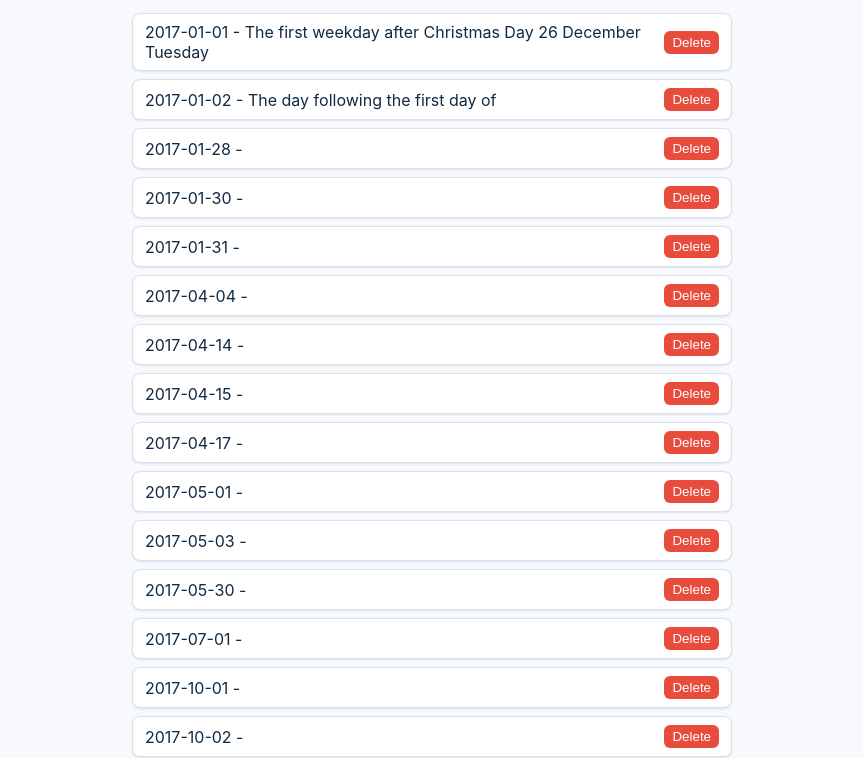
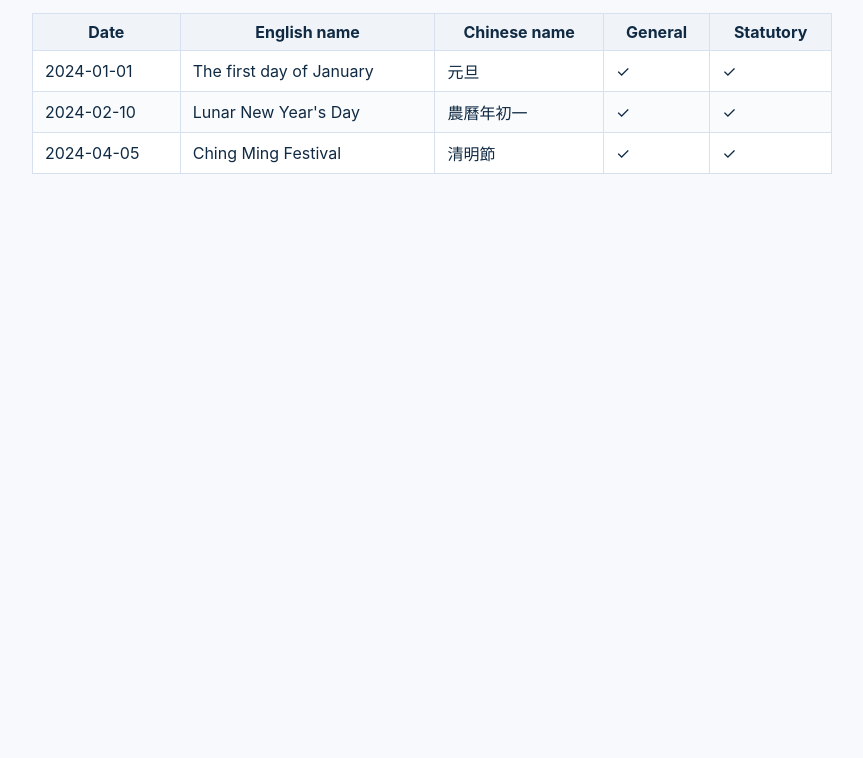
Before and after one commit to raymondckm2000/hk-holidays, a website: page holiday-list.html in a window 1280 px wide. Shown: the part 63-821 px from the top of the page, without its empty margins (208-1071 px from the left). After the commit the page ends 800 px from the top, so only its background shows below. Drawn offline with Linux system fonts and the light colour scheme.

Commit message:
Load holidays from data folder

```diff
--- /dev/null
+++ b/data/company_holidays_ALL.json
@@ -0,0 +1,20 @@
+[
+  {
+    "date": "2024-01-01",
+    "name_en": "The first day of January",
+    "name_zh": "元旦",
+    "statutory": true
+  },
+  {
+    "date": "2024-02-10",
+    "name_en": "Lunar New Year's Day",
+    "name_zh": "農曆年初一",
+    "statutory": true
+  },
+  {
+    "date": "2024-04-05",
+    "name_en": "Ching Ming Festival",
+    "name_zh": "清明節",
+    "statutory": true
+  }
+]
--- a/holiday-list.html
+++ b/holiday-list.html
@@ -17,66 +17,65 @@
       text-align: center;
     }
 
-    ul {
-      list-style: none;
-      padding: 0;
-      max-width: 600px;
+    table {
+      border-collapse: collapse;
+      width: 100%;
+      max-width: 800px;
       margin: 0 auto;
     }
 
-    li {
+    th,
+    td {
+      border: 1px solid #d6e0ef;
+      padding: 8px 12px;
       background: #fff;
-      border: 1px solid #d6e0ef;
-      border-radius: 8px;
-      padding: 8px 12px;
-      margin-bottom: 8px;
-      display: flex;
-      justify-content: space-between;
-      align-items: center;
-      box-shadow: 0 1px 2px rgba(16, 42, 67, 0.1);
     }
 
-    li span {
-      flex: 1;
+    th {
+      background: #f0f4f8;
     }
 
-    button {
-      background: #e74c3c;
-      color: #fff;
-      border: 0;
-      border-radius: 6px;
-      padding: 4px 8px;
-      cursor: pointer;
-      transition: background 0.2s ease-in-out;
-    }
-
-    button:hover {
-      background: #c0392b;
+    tr:nth-child(even) td {
+      background: #f9fbfd;
     }
   </style>
 </head>
 <body>
   <h1>HK Holidays</h1>
-  <ul id="holiday-list"></ul>
+  <table>
+    <thead>
+      <tr>
+        <th>Date</th>
+        <th>English name</th>
+        <th>Chinese name</th>
+        <th>General</th>
+        <th>Statutory</th>
+      </tr>
+    </thead>
+    <tbody id="holiday-list"></tbody>
+  </table>
 
   <script type="module">
     async function loadHolidays() {
-      const res = await fetch('./hk_holidays_2017_2026.json');
+      const res = await fetch('./data/company_holidays_ALL.json');
       const data = await res.json();
-      const list = document.getElementById('holiday-list');
+      const body = document.getElementById('holiday-list');
 
       data.forEach(h => {
-        const li = document.createElement('li');
-        li.innerHTML = `<span>${h.date} - ${h.name_en}</span>`;
-
-        const btn = document.createElement('button');
-        btn.textContent = 'Delete';
-        btn.addEventListener('click', () => {
-          list.removeChild(li);
+        const tr = document.createElement('tr');
+        const fields = [
+          h.date,
+          h.name_en,
+          h.name_zh,
+          '✓',
+          h.statutory ? '✓' : ''
+        ];
+        fields.forEach(text => {
+          const td = document.createElement('td');
+          td.textContent = text;
+          tr.appendChild(td);
         });
-
-        li.appendChild(btn);
-        list.appendChild(li);
+        body.appendChild(tr);
       });
     }
     loadHolidays();
```
Also changed, not shown: 1 other file.
